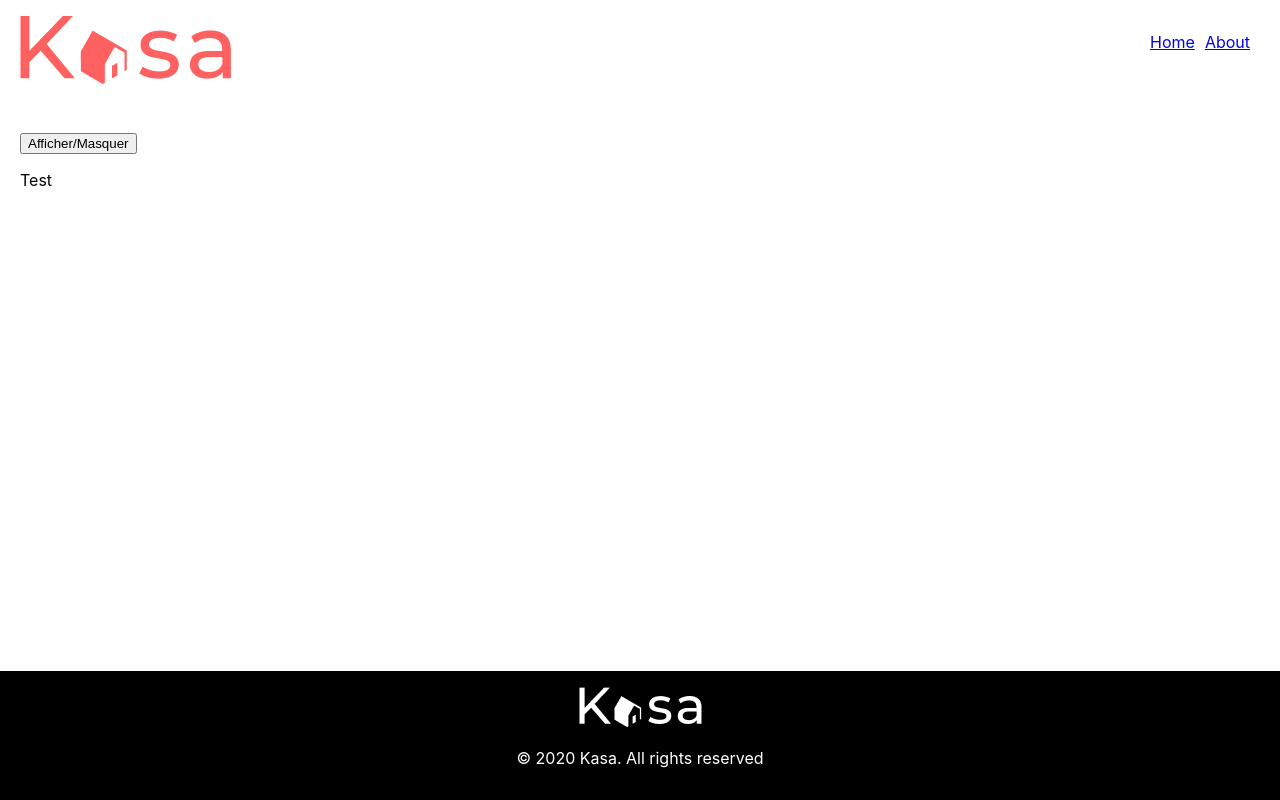
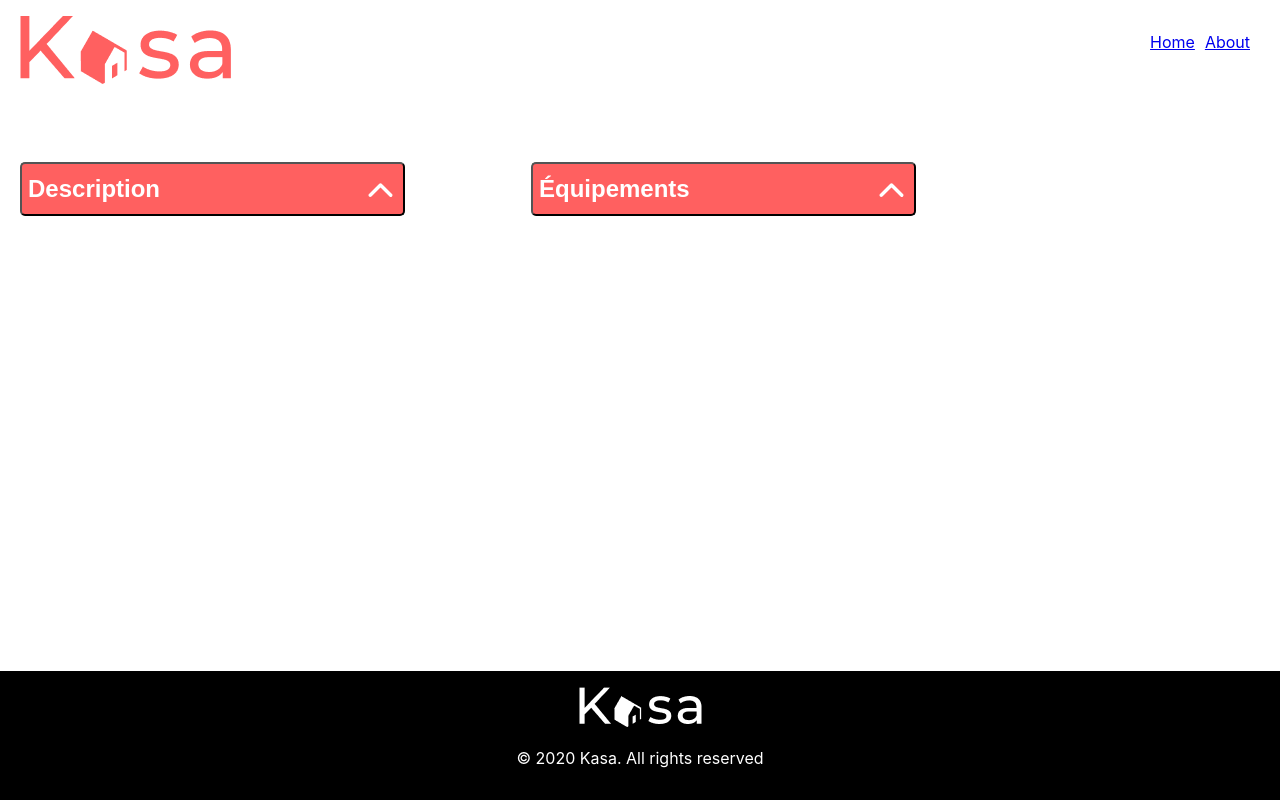
Before and after one commit to Benjibjt/kasa, a React (Create React App) app in the folder frontend/: page /apartment in a window 1280 px wide. Built offline with nearby package versions, Linux system fonts and the light colour scheme.

Commit message:
Maj Collapse + About + Apartment

```diff
--- a/frontend/src/components/Collapse.js
+++ /dev/null
@@ -1,29 +0,0 @@
-import React, { useState } from 'react';
-import { Collapse } from 'react-bootstrap';
-
-function useToggleSection() {
-
-    const [isCollapsed, setIsCollapsed] = useState(false);
-
-    const toggleCollapse = () => {
-        setIsCollapsed(!isCollapsed);
-    };
-
-    return (
-        <div>
-
-            <button onClick={toggleCollapse}>Afficher/Masquer</button>
-
-            <Collapse in={isCollapsed}>
-                <div>
-                    <p>Test</p>
-                </div>
-
-            </Collapse>
-
-        </div>
-    );
-
-}
-
-export default useToggleSection;
--- /dev/null
+++ b/frontend/src/components/CustomCollapse.js
@@ -0,0 +1,21 @@
+import React, { useState } from 'react';
+
+function CustomCollapse({ children, buttonContent, buttonStyle }) {
+    const [isCollapsed, setIsCollapsed] = useState(false);
+
+    const toggleCollapse = () => {
+        setIsCollapsed(!isCollapsed);
+    };
+
+    return (
+        <div>
+            <button className={buttonStyle} onClick={toggleCollapse}>
+                {buttonContent || (isCollapsed ? "Masquer" : "Afficher")} {/* Valeur par défaut */}
+                <img src="/assets/arrow_back.svg" alt="Flèche" className="arrow-icon" />
+            </button>
+            {isCollapsed && <div>{children}</div>}
+        </div>
+    );
+}
+
+export default CustomCollapse;
--- a/frontend/src/pages/About.js
+++ b/frontend/src/pages/About.js
@@ -1,11 +1,35 @@
 import React from 'react';
 import styles from '../styles/About.module.css'; // Import du CSS Module
 import Banner from '../components/Banner';
+import CustomCollapse from '../components/CustomCollapse';
 
 const About = () => {
   return (
     <div className={styles.about}>
       <Banner image="/assets/about-banner.png" /> {/* Image spécifique à About */}
+      <div className={styles.collapsegroup}>
+            <CustomCollapse buttonContent="Fiabilité" buttonStyle={styles.aboutcollapse}>
+                <p>Les annonces postées sur Kasa garantissent une fiabilité totale. Les photos sont conformes aux logements,
+                  et toutes les informations sont régulièrement vérifiées par nos équipes.</p>
+            </CustomCollapse>
+
+            <CustomCollapse buttonContent="Respect" buttonStyle={styles.aboutcollapse}>
+                <p>La bienveillance fait partie des valeurs fondatrices de Kasa. Tout comportement discriminatoire ou
+                  de perturbation du voisinage entraînera une exclusion de notre plateforme.</p>
+            </CustomCollapse>
+
+            <CustomCollapse buttonContent="Service" buttonStyle={styles.aboutcollapse}>
+                <p>La qualité du service est au coeur de notre engagement chez Kasa. Nous veillons à ce que chaque interaction,
+                  que ce soit avec nos hôtes ou nos locataires, soit empreinte de respect et de bienveillance.</p>
+            </CustomCollapse>
+
+            <CustomCollapse buttonContent="Sécurité" buttonStyle={styles.aboutcollapse}>
+                <p>La sécurité est la priorité de Kasa. Aussi bien pour nos hôtes que pour les voyageurs, chaque logement correspond aux critères
+                  de sécurité établis par nos services. En laissant une note aussi bien à l'hôte qu'au locataire, cela permet à nos équipes de
+                  vérifier que les standards sont bien respectés.
+                  Nous organisons également des ateliers sur la sécurité domestique pour nos hôtes.</p>
+            </CustomCollapse>
+      </div>
     </div>
   );
 };
--- a/frontend/src/pages/Apartment.js
+++ b/frontend/src/pages/Apartment.js
@@ -1,13 +1,27 @@
 import React from "react";
-import Collapse from '../components/Collapse';
+import CustomCollapse from "../components/CustomCollapse";
+import styles from "../styles/Apartment.module.css"; // Import du CSS module
 
 const Apartment = () => {
     return (
-        <div>
-            <Collapse />
+        <div className={styles.container}>
+            <div className={styles.collapseItem}>
+                <CustomCollapse buttonContent="Description" buttonStyle={styles.buttonproperty}>
+                    <p>Contenu de la description de l'appartement.</p>
+                </CustomCollapse>
+            </div>
+
+            <div className={styles.collapseItem}>
+                <CustomCollapse buttonContent="Équipements" buttonStyle={styles.buttonproperty}>
+                    <ul>
+                        <li>Wi-Fi</li>
+                        <li>Machine à laver</li>
+                        <li>Cuisine équipée</li>
+                    </ul>
+                </CustomCollapse>
+            </div>
         </div>
-    )
+    );
 };
 
-
 export default Apartment;
--- a/frontend/src/styles/About.module.css
+++ b/frontend/src/styles/About.module.css
@@ -1,4 +1,31 @@
 .about {
   width: 100%;
   max-width: 1240px;
+  display: flex;
+  flex-direction: column;
+  align-items: center;
 }
+
+.collapsegroup {
+  margin-top: 30px;
+  display: flex;
+  flex-direction: column;
+  width: 80%;
+  max-width: 1023px;
+  gap: 30px;
+}
+
+.aboutcollapse {
+  display: flex;
+  justify-content: space-between;
+  align-items: center;
+  width: 100%;
+  height: 54px;
+  align-self: center;
+  background-color: #FF6060;
+  color: white;
+  border-radius: 5px;
+  font-weight: 700;
+  font-size: 24px;
+  text-align: left;
+}
--- /dev/null
+++ b/frontend/src/styles/Apartment.module.css
@@ -0,0 +1,36 @@
+.container {
+    display: flex;
+    justify-content: space-between; /* Espacement égal entre les collapses */
+    margin-top: 30px;
+    width: 80%;
+    max-width: 1023px;
+    gap: 30px;
+}
+
+.collapseItem {
+    flex: 1; /* Chaque collapse prendra une part égale de l'espace disponible */
+}
+
+.buttonproperty {
+    width: 80%;
+    display: flex;
+    justify-content: space-between;
+    align-items: center;
+    height: 54px;
+    align-self: center;
+    background-color: #FF6060;
+    color: white;
+    border-radius: 5px;
+    font-weight: 700;
+    font-size: 24px;
+    text-align: left;
+}
+
+.collapseItem ul {
+    display: flex;
+    flex-direction: column;
+}
+
+.collapseItem li {
+    margin-bottom: 8px;
+}
```
Also changed, not shown: frontend/public/assets/arrow_back.svg (added).
